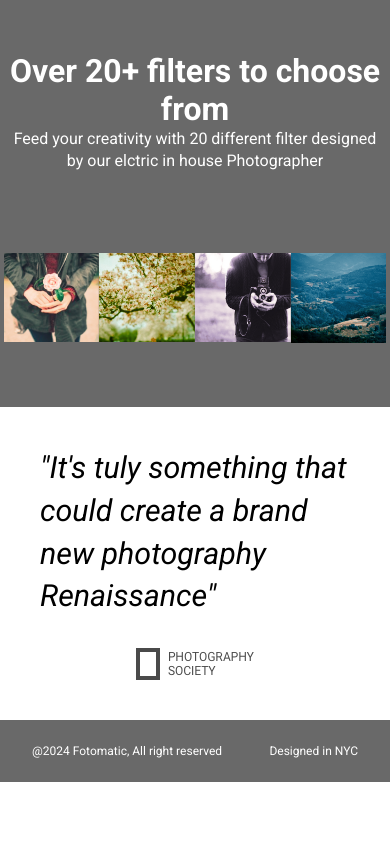
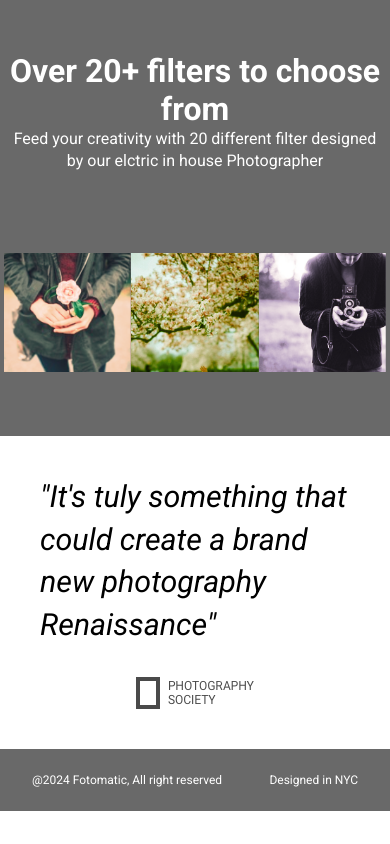
Before and after one commit to bishalbrl/photomatic, a plain HTML site: page index.html in a window 390 px wide. Shown: the part 1458-2302 px from the top of the page. After the commit the page ends 2269 px from the top, so only its background shows below. Drawn offline with Linux system fonts and the light colour scheme; a web font is replaced by a local one.

Commit message:
done some changes

```diff
--- a/index.html
+++ b/index.html
@@ -36,7 +36,7 @@
       <nav class="mobile">
         <a href="#"><img src="./resources/images/ic-logo.svg" alt=""></a>
         <a href="#"><img src="./resources/images/ic-product-detail.svg" alt=""></a>
-        <a href="#"><img src="/resources/images/ic-about-us.svg" alt=""></a>
+        <a href="#"><img src="./resources/images/ic-about-us.svg" alt=""></a>
 
         <button class="join">Join us</button>
       </nav>
@@ -89,7 +89,7 @@
           <img src="./resources/images/filter-1.png" alt="">
           <img src="./resources/images/filter-2.png" alt="">
           <img src="./resources/images/filter-3.png" alt="">
-          <img src="./resources/images/filter-4.png" alt="">
+          <img src="./resources/images/filter-4.png" alt="" class="remove">
         </div>
       </section>
       <section class="testimonial">
--- a/resources/css/media.css
+++ b/resources/css/media.css
@@ -20,7 +20,7 @@
   main {
     top: 48px;
   }
-  .container{
+  .container {
     top: 48px;
   }
   .mobile {
@@ -41,17 +41,25 @@
   .cta2 h1 {
     font-size: 2.5rem;
   }
-  .feature{
+  .feature {
     grid-template-columns: 1fr;
     padding-left: 0;
     padding-right: 0;
   }
 
-  .testimonial{
+  .testimonial {
     flex-direction: column;
     padding: 40px;
     justify-content: center;
     align-items: center;
+  }
+  .filter .images {
+    grid-template-columns: repeat(3, 1fr);
+    width: 100%;
+  }
+
+  .remove {
+    display: none;
   }
 }
 
--- a/resources/css/style.css
+++ b/resources/css/style.css
@@ -273,5 +273,4 @@ footer {
   justify-content: space-between;
   align-items: center;
   font-size: 12px;
-  margin-bottom: 110px;
 }
```
